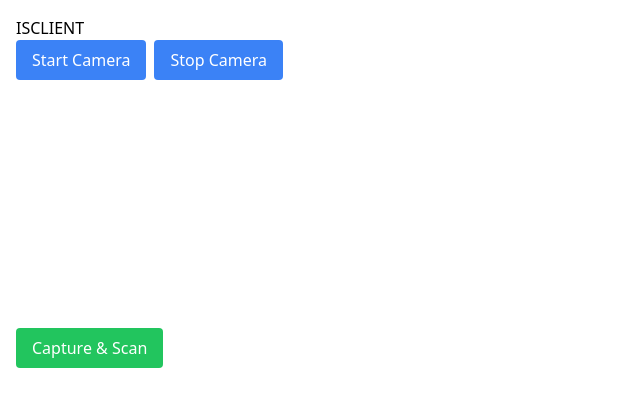
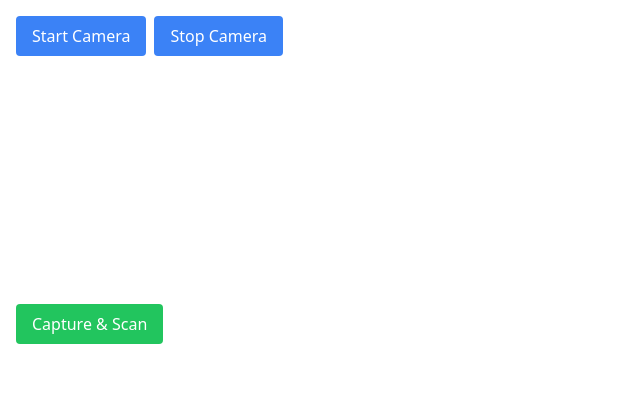
Before and after one commit to flyingshoe/mtg-card-finder, a Next.js app: page /scanner in a window 1280 px wide. Shown: the top 406 px of the page, without its empty margins (0-640 px from the left). Built offline with nearby package versions, Linux system fonts and the light colour scheme.

Commit message:
fix: remove isclient

```diff
--- a/app/scanner/page.tsx
+++ b/app/scanner/page.tsx
@@ -1,6 +1,6 @@
 "use client";
 
-import React, { useEffect, useRef, useState } from "react";
+import React, { useRef, useState } from "react";
 import Tesseract from "tesseract.js";
 
 const CameraOCR = () => {
@@ -8,10 +8,7 @@ const CameraOCR = () => {
   const canvasRef = useRef<HTMLCanvasElement>(null);
   const [text, setText] = useState("");
   const [loading, setLoading] = useState(false);
-  const [isClient, setIsClient] = useState(false);
-  useEffect(() => {
-    setIsClient(typeof window !== "undefined" && !!navigator.mediaDevices);
-  }, []);
+
   // Start Camera
   const startCamera = async () => {
     try {
@@ -72,7 +69,6 @@ const CameraOCR = () => {
 
   return (
     <div className="p-4">
-      {isClient ? "ISCLIENT" : "NOTCLIENT"}
       <div className="flex gap-2">
         <button
           onClick={startCamera}
```
